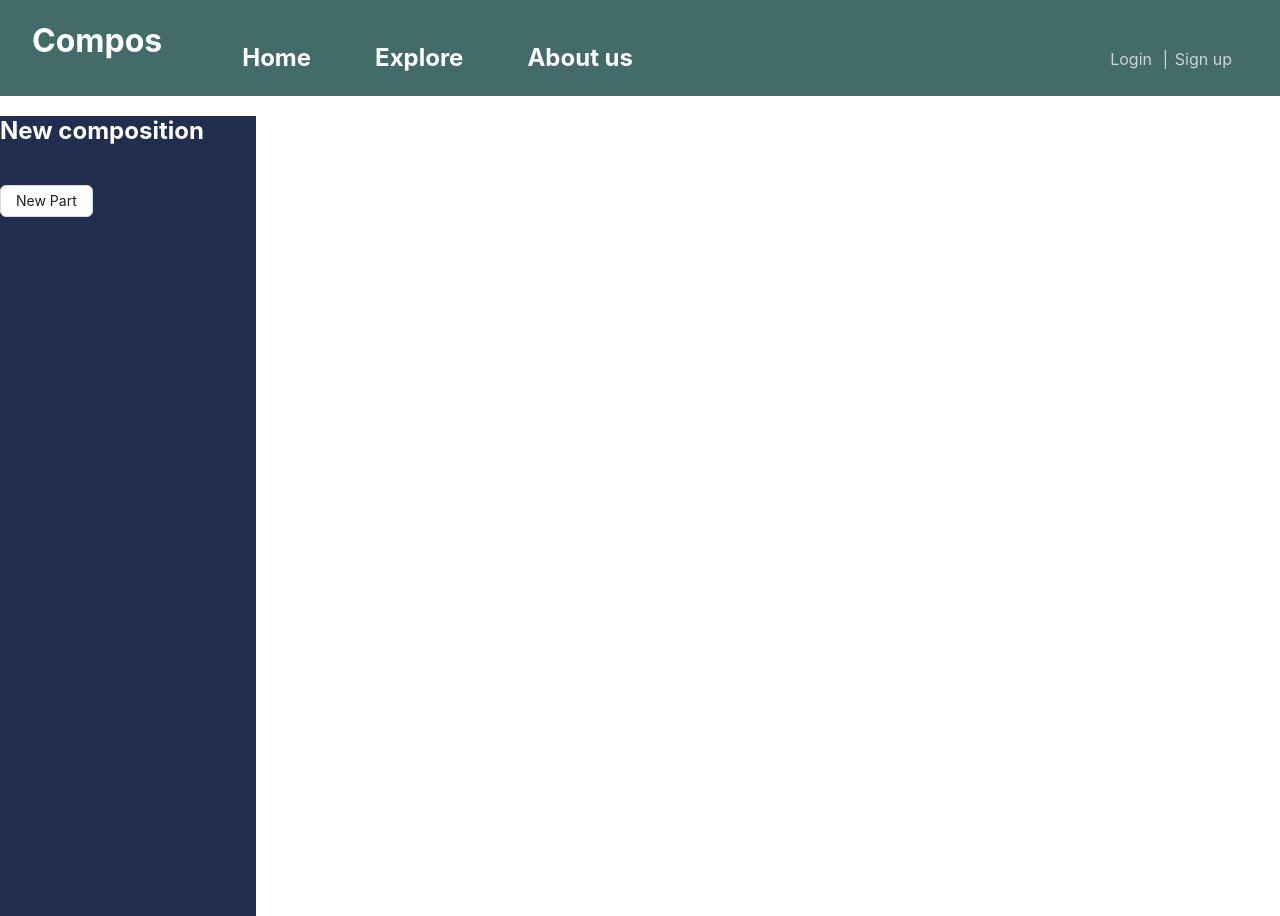
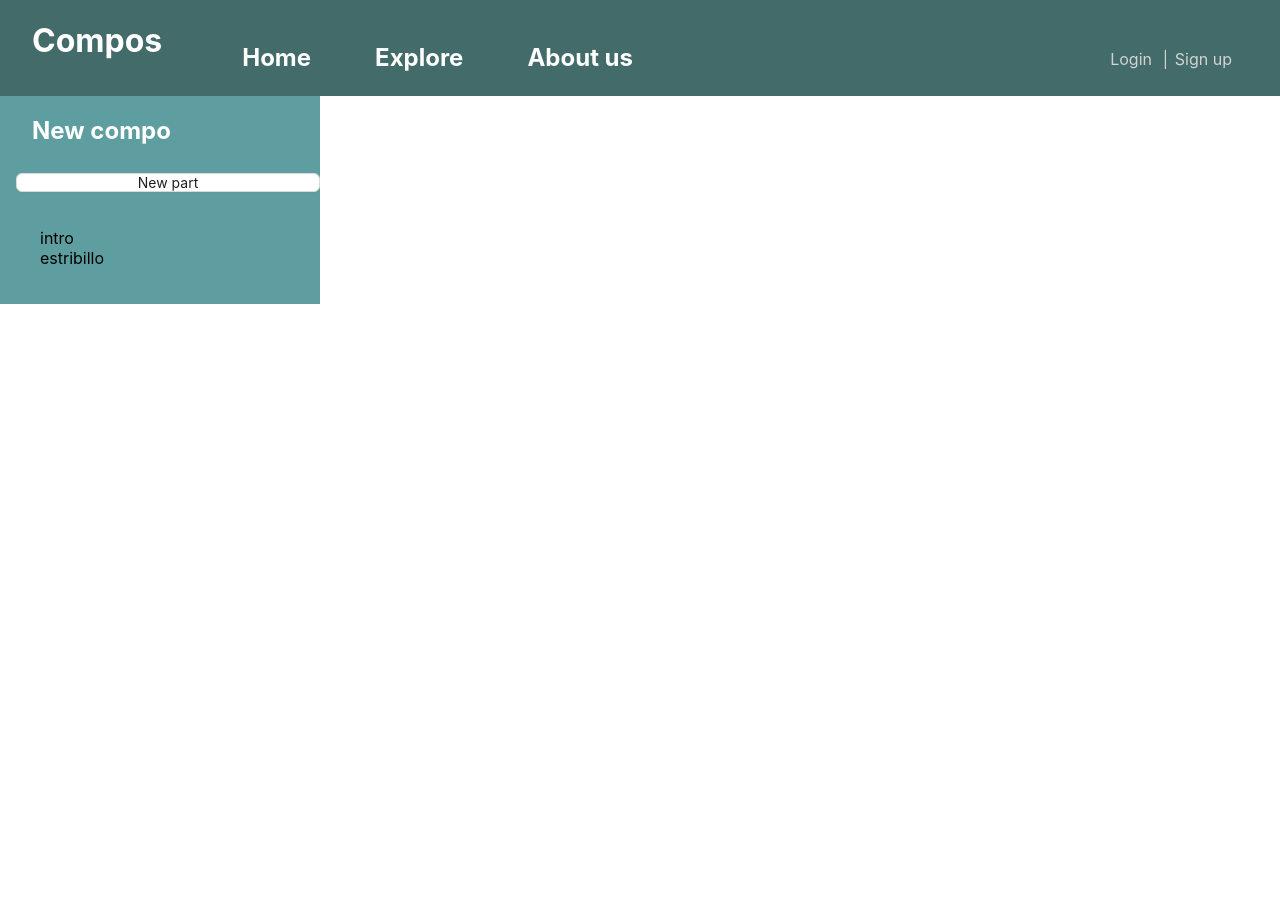
Before and after one commit to NotPako/Compos, a React (Create React App) app: page /createnew in a window 1280 px wide. After the commit the page ends 800 px from the top, so only its background shows below. Built offline with nearby package versions, Linux system fonts and the light colour scheme.

Commit message:
Now in create new you can set the title in a label/input

```diff
--- a/src/Components/ElementList/ElementList.css
+++ b/src/Components/ElementList/ElementList.css
@@ -4,6 +4,7 @@
     background-color: cadetblue;
     width:20rem;
     height:max-content;
+    flex-direction: column;
 }
 
 #newElement {
--- a/src/Components/ElementList/ElementList.jsx
+++ b/src/Components/ElementList/ElementList.jsx
@@ -3,6 +3,7 @@ import './ElementList.css';
 import PopUp from '../PopUp/PopUp';
 import {useState} from 'react';
 import Draggable from "react-draggable";
+import {Button, Input} from 'antd';
 
 
 
@@ -14,6 +15,8 @@ const ElementList = () => {
     const [buttonPopup, setButtonPopup] = useState(false);
 
     const [disableMode, setDisableMode] = useState(false);
+    const [compTitle, setCompTitle] = useState("New compo");
+    const [editMode, setEditMode] = useState(false);
 
     const [list, setList] = useState(elements);
 
@@ -47,7 +50,11 @@ const ElementList = () => {
         setDisableMode(false);
     }
 
+    const inputHandler = (e) => {
+        console.log(e.target.value);
+        setCompTitle(e.target.value);
 
+    }
 
     function addNewPart(){
       setButtonPopup(true);
@@ -58,10 +65,12 @@ const ElementList = () => {
 
 
         <div className='listDesign'>
+            {editMode ? <Input defaultValue={compTitle} onChange={(e) => inputHandler(e)}style={{marginLeft:'2rem', marginTop:'1.5rem',marginBottom:'1rem', width:'200px'}}onBlur={() => setEditMode(false)}/> :
+            <h2 style={{color:'white', marginLeft:'2rem'}} onClick={() => setEditMode(true)}>{compTitle}</h2>}
 
-                <button id='newElement' onClick={() => addNewPart()}>
+                <Button id='newElement' onClick={() => addNewPart()}>
                     New part
-                </button>
+                </Button>
 
                 <PopUp trigger={buttonPopup} setTrigger={setButtonPopup} doIt={addPart}>
                     <div>
--- a/src/Components/PopUp/PopUp.jsx
+++ b/src/Components/PopUp/PopUp.jsx
@@ -2,11 +2,14 @@ import React from 'react';
 import './PopUp.css';
 import {Popover2} from '@blueprintjs/popover2'
 import ElementList from '../ElementList/ElementList';
+import Button from 'antd';
 
 
 
 
 const PopUp = (props) => {
+
+
 
     return (props.trigger) ? (
        <div className="popup">
--- a/src/Containers/Create/Create.jsx
+++ b/src/Containers/Create/Create.jsx
@@ -1,16 +1,12 @@
 import React from 'react';
 import { Button } from 'antd';
 import './Create.css'
+import ElementList from '../../Components/ElementList/ElementList';
 
 const Create = () => {
     return(
     <div>
-        <div className='partsBarDesign'>
-            <h2 style={{color:'white'}}>New composition</h2>
-            <br/>
-            <Button>New Part</Button>
-
-        </div>
+        <ElementList/>
     </div>
     )
 }
```
